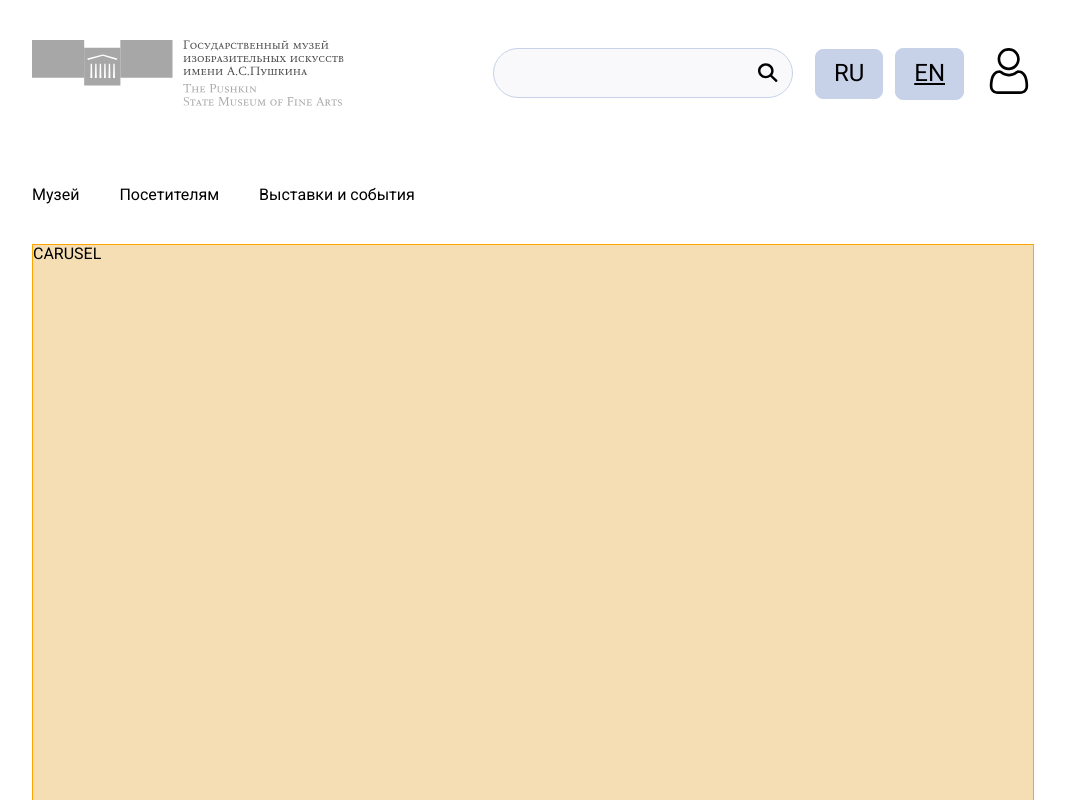
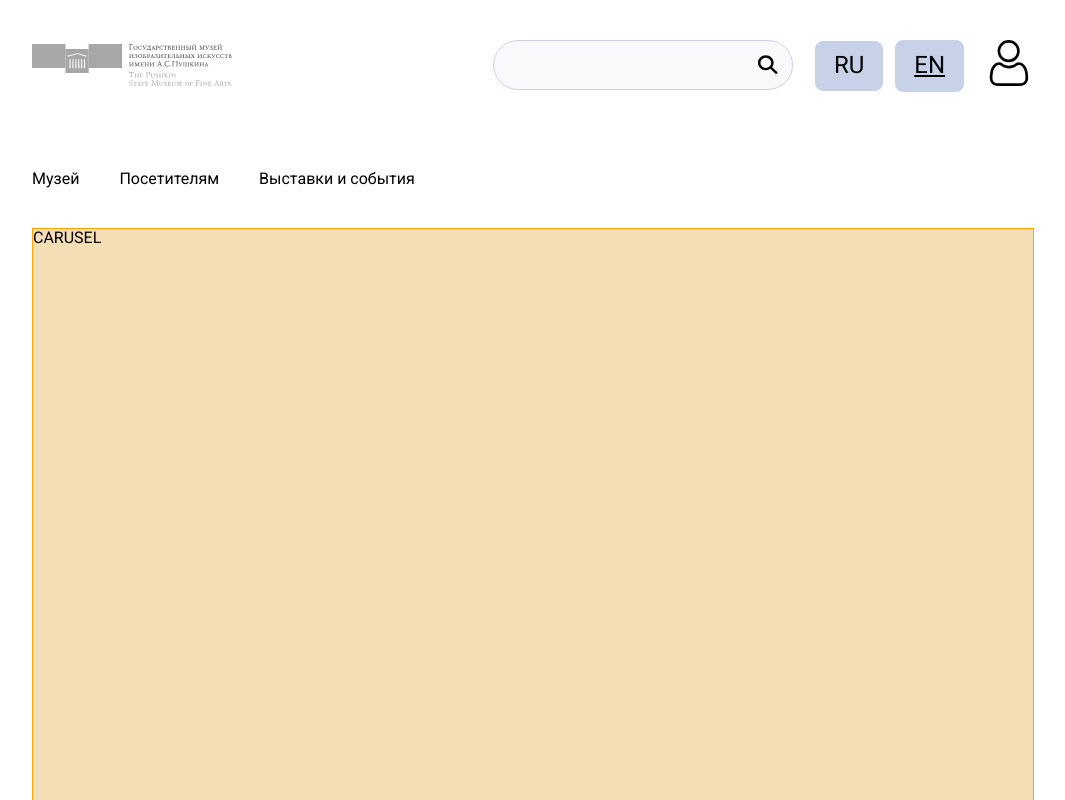
Before and after one commit to kirillku/a11y-homework, a React (Create React App) app: page / in a window 1280 px wide. Shown: the top 800 px of the page, without its empty margins (108-1173 px from the left). Built offline with nearby package versions, Linux system fonts and the light colour scheme.

Commit message:
Update SkipLink styles

```diff
--- a/src/Header.js
+++ b/src/Header.js
@@ -40,13 +40,17 @@ const StyledNav = styled.nav`
   }
 `;
 
+const Logo = styled.img`
+  max-width: 200px;
+`;
+
 const Header = () => {
   const [open, setOpen] = React.useState(false);
 
   return (
     <StyledHeader>
       <TopHeader>
-        <img
+        <Logo
           src="logo_gmii.svg"
           alt="Государственный музей изобразительных искусств имени А.С. Пушкина"
         />
--- a/src/components/SkipLink.js
+++ b/src/components/SkipLink.js
@@ -6,11 +6,11 @@ const SkipLink = styled.a`
 
   position: absolute;
   top: -200px;
-  left: 2px;
+  left: calc(50% - 500px);
   transition: top 0.2s;
 
   :focus {
-    top: 20px;
+    top: 40px;
   }
 `;
 
```
